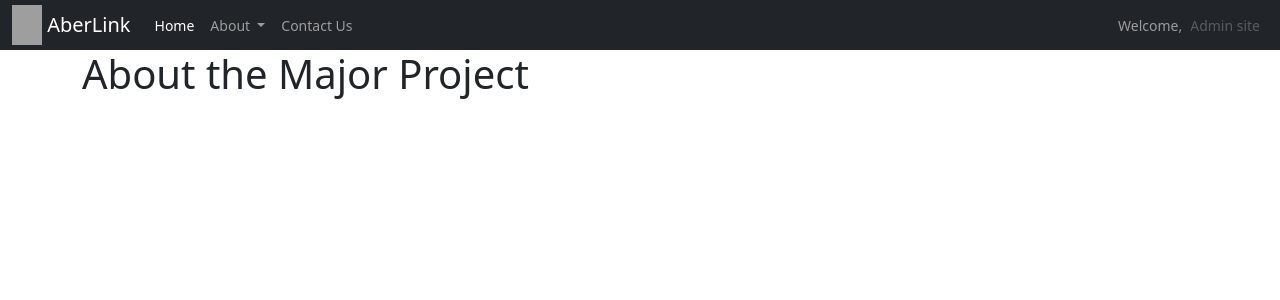
After one commit to JoelLucaAdams/aberlink, a Django app: page /major-project/ in a window 1280 px wide. The commit adds this page. Shown: the top 300 px of the page. Run offline with Django 3.2, Linux system fonts and the light colour scheme; parts of the project's set-up code (start-up, migrations or seed data) failed here and were passed over; grey boxes are pictures that could not be loaded.

Commit message:
Added major project view

```diff
--- a/src/AberLinkAuthentication/AberLinkAuthentication/urls.py
+++ b/src/AberLinkAuthentication/AberLinkAuthentication/urls.py
@@ -21,6 +21,7 @@ urlpatterns = [
     path('', views.openidc_response, name='Home'),
     path('deleted/', views.deleted_user, name='User-data-deleted'),
     path('privacy-policy/', views.privacy_policy_view, name='privacy-policy'),
+    path('major-project/', views.about_major_project_view, name='major-project'),
     # JSON response with user data for debugging
     path('auth/user/', views.get_authenticated_user, name='logged-in-accounts'),
     path('admin/', admin.site.urls, name='Admin'),
--- a/src/AberLinkAuthentication/login/views.py
+++ b/src/AberLinkAuthentication/login/views.py
@@ -145,3 +145,12 @@ def privacy_policy_view(request):
         'title': 'Privacy Policy'
     }
     return render(request, 'privacy_policy.html', context)
+
+def about_major_project_view(request):
+    """
+    Returns a HTML render of the major project webpage
+    """
+    context = {
+        'title': 'Major Project'
+    }
+    return render(request, 'major_project.html', context)
--- a/src/AberLinkAuthentication/templates/base.html
+++ b/src/AberLinkAuthentication/templates/base.html
@@ -58,9 +58,9 @@
               About
             </a>
             <ul class="dropdown-menu" aria-labelledby="navbarDropdownMenuLink">
-              <li><a class="dropdown-item" href="#">Major Project</a></li>
+              <li><a class="dropdown-item" href="/major-project/">Major Project</a></li>
               <li><a class="dropdown-item" href="https://cs39440blog.wordpress.com/">Blog</a></li>
-              <li><a class="dropdown-item" href="privacy-policy/">Privacy Policy</a></li>
+              <li><a class="dropdown-item" href="/privacy-policy/">Privacy Policy</a></li>
             </ul>
           </li>
           <li class="nav-item">
--- /dev/null
+++ b/src/AberLinkAuthentication/templates/major_project.html
@@ -0,0 +1,7 @@
+{% extends "base.html" %}
+
+{% block content %}
+
+<h1>About the Major Project</h1>
+
+{% endblock %}
```
